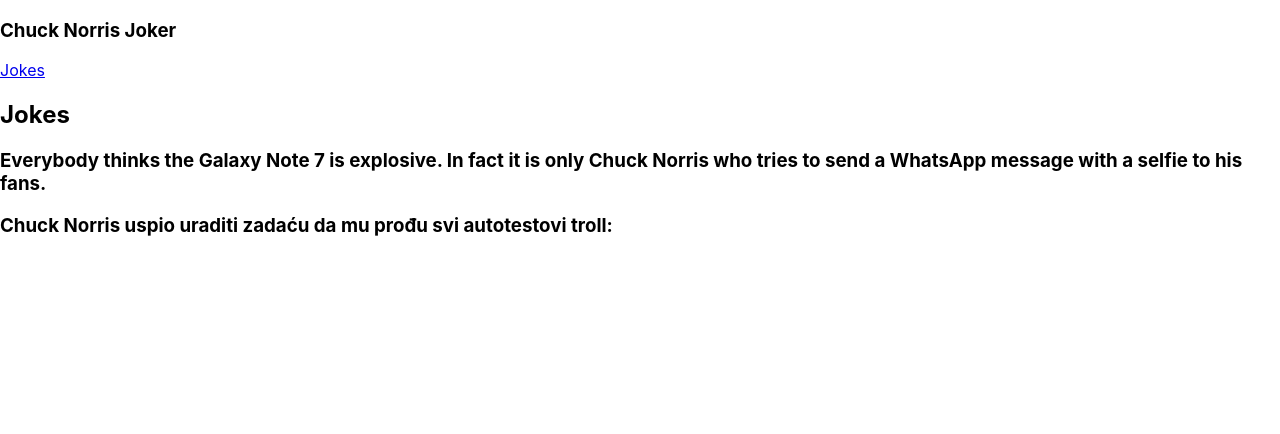
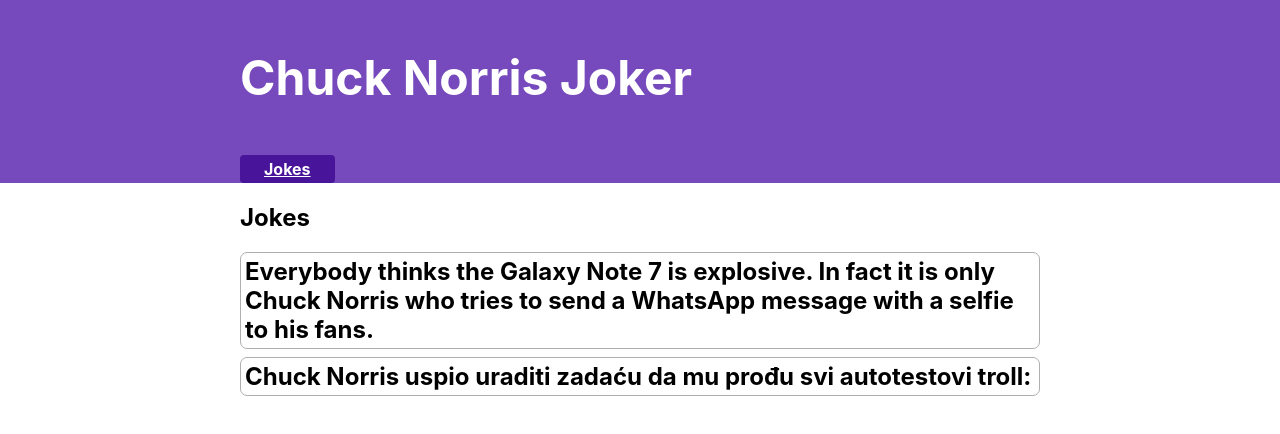
Before and after one commit to jcadavez/Chuck-Norris-Joker, a React (Create React App) app: page / in a window 1280 px wide. Shown: the top 434 px of the page. Built offline with nearby package versions, Linux system fonts and the light colour scheme.

Commit message:
Add CSS values

```diff
--- a/src/index.css
+++ b/src/index.css
@@ -1,3 +1,7 @@
+:root {
+  --redux-color: #764abc
+}
+
 body {
   margin: 0;
   font-family: -apple-system, BlinkMacSystemFont, 'Segoe UI', 'Roboto', 'Oxygen',
@@ -11,3 +15,132 @@
   font-family: source-code-pro, Menlo, Monaco, Consolas, 'Courier New',
     monospace;
 }
+
+p {
+  font-size: 1.1rem;
+}
+
+/* Navbar */
+
+nav {
+  display: flex;
+  padding: 0;
+  background: var(--redux-color);
+}
+
+nav section {
+  width: 100%;
+}
+
+nav section h1,
+nav section {
+  color: white;
+}
+
+nav a,
+nav a:active {
+  font-weight: 700;
+  padding: 0.25rem 1.5rem;
+  border-radius: 4px;
+  color: white !important;
+  background: #481499;
+}
+
+nav a:first-of-type {
+  margin-left: -1.5rem;
+}
+
+nav a:hover {
+  color: white;
+  background: #926bcf;
+}
+
+.navContent {
+  display: flex;
+  justify-content: space-between;
+}
+
+.navLinks {
+  display: flex;
+}
+
+.navLinks a {
+  margin-left: 5px;
+}
+
+.navLinks a .badge {
+  margin-left: 5px;
+  position: relative;
+  top: -3px;
+}
+
+.badge {
+  display: inline-block;
+  padding: 0.25em 0.4em;
+  font-size: 75%;
+  font-weight: 700;
+  line-height: 1;
+  text-align: center;
+  white-space: nowrap;
+  vertical-align: baseline;
+  border-radius: 0.25rem;
+  color: #212529;
+  background-color: #f8f9fa;
+}
+
+.navLinks :first-child {
+  margin-left: 0;
+}
+
+/* Main content */
+
+section {
+  max-width: 800px;
+  margin-left: auto;
+  margin-right: auto;
+  padding: 0 1.5rem;
+}
+
+section h1 {
+  font-size: 3rem;
+}
+
+/* Jokes List */
+
+.joke h2 {
+  font-size: 2.5rem;
+  margin-bottom: 5px;
+}
+
+.joke-excerpt {
+  padding: 0.25rem 0.25rem;
+  border: 1px solid rgb(177, 174, 174);
+  border-radius: 7px;
+}
+
+.jokes-list .joke-excerpt + .joke-excerpt {
+  margin-top: 0.5rem;
+}
+
+.joke-excerpt h3 {
+  margin: 0;
+  font-size: 1.5rem;
+}
+
+p.joke-content {
+  margin-top: 10px;
+}
+
+.button {
+  display: inline-block;
+  background: #1976d2;
+  color: white;
+  border-radius: 4px;
+  font-weight: 700;
+  padding: 0.75rem 1.5rem;
+}
+
+button:disabled,
+button:disabled:hover {
+  opacity: 0.5;
+}
```
